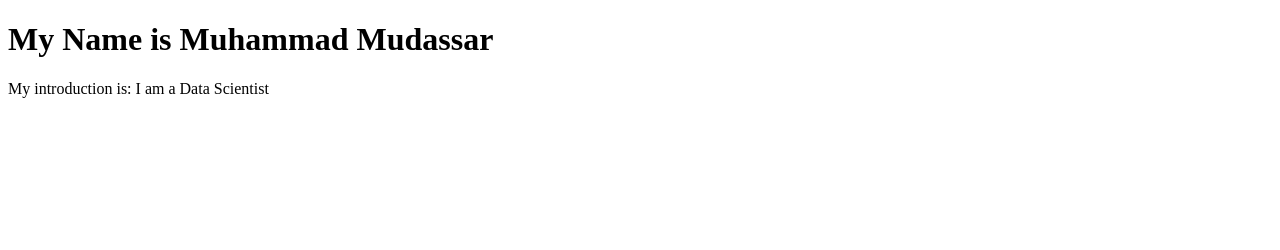
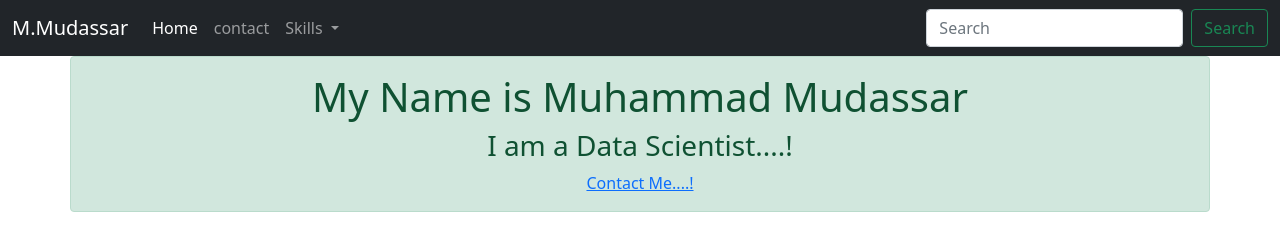
Before and after one commit to muaddasrm/My-Portfolio, a plain HTML site: page index.html in a window 1280 px wide. Drawn offline with nearby package versions, Linux system fonts and the light colour scheme.

Commit message:
fix index.html

```diff
--- a/index.html
+++ b/index.html
@@ -1,9 +1,67 @@
-<!DOCTYPE html>
-<html>
-<body>
+<!doctype html>
+<html lang="en">
+  <head>
+    <!-- Required meta tags -->
+    <meta charset="utf-8">
+    <meta name="viewport" content="width=device-width, initial-scale=1">
 
-<h1>My Name is Muhammad Mudassar</h1>
-<p>My introduction is: I am a Data Scientist</p>
+    <!-- Bootstrap CSS -->
+    <link href="https://cdn.jsdelivr.net/npm/bootstrap@5.1.3/dist/css/bootstrap.min.css" rel="stylesheet" integrity="sha384-1BmE4kWBq78iYhFldvKuhfTAU6auU8tT94WrHftjDbrCEXSU1oBoqyl2QvZ6jIW3" crossorigin="anonymous">
 
-</body>
+    <title>Hello, world!</title>
+  </head>
+  <body>
+
+    <nav class="navbar navbar-expand-lg navbar-dark bg-dark">
+        <div class="container-fluid">
+          <a class="navbar-brand" href="#">M.Mudassar</a>
+          <button class="navbar-toggler" type="button" data-bs-toggle="collapse" data-bs-target="#navbarSupportedContent" aria-controls="navbarSupportedContent" aria-expanded="false" aria-label="Toggle navigation">
+            <span class="navbar-toggler-icon"></span>
+          </button>
+          <div class="collapse navbar-collapse" id="navbarSupportedContent">
+            <ul class="navbar-nav me-auto mb-2 mb-lg-0">
+              <li class="nav-item">
+                <a class="nav-link active" aria-current="page" href="#">Home</a>
+              </li>
+              <li class="nav-item">
+                <a class="nav-link" href="#">contact</a>
+              </li>
+              <li class="nav-item dropdown">
+                <a class="nav-link dropdown-toggle" href="#" id="navbarDropdown" role="button" data-bs-toggle="dropdown" aria-expanded="false">
+                  Skills
+                </a>
+                <ul class="dropdown-menu" aria-labelledby="navbarDropdown">
+                  <li><a class="dropdown-item" href="#">Python</a></li>
+                  <li><a class="dropdown-item" href="#">Machine Learning</a></li>
+                  <li><hr class="dropdown-divider"></li>
+                  <li><a class="dropdown-item" href="#">Natural Language Processing</a></li>
+                </ul>
+              </li>
+            </ul>
+            <form class="d-flex">
+              <input class="form-control me-2" type="search" placeholder="Search" aria-label="Search">
+              <button class="btn btn-outline-success" type="submit">Search</button>
+            </form>
+          </div>
+        </div>
+      </nav>
+
+
+
+    <div class="container alert alert-success text-center">
+    <h1>My Name is Muhammad Mudassar</h1>
+    <h3>I am a Data Scientist....!</h3>
+ <a href="contact.html">Contact Me....!</a>
+</div>
+    <!-- Optional JavaScript; choose one of the two! -->
+
+    <!-- Option 1: Bootstrap Bundle with Popper -->
+    <script src="https://cdn.jsdelivr.net/npm/bootstrap@5.1.3/dist/js/bootstrap.bundle.min.js" integrity="sha384-ka7Sk0Gln4gmtz2MlQnikT1wXgYsOg+OMhuP+IlRH9sENBO0LRn5q+8nbTov4+1p" crossorigin="anonymous"></script>
+
+    <!-- Option 2: Separate Popper and Bootstrap JS -->
+    <!--
+    <script src="https://cdn.jsdelivr.net/npm/@popperjs/core@2.10.2/dist/umd/popper.min.js" integrity="sha384-7+zCNj/IqJ95wo16oMtfsKbZ9ccEh31eOz1HGyDuCQ6wgnyJNSYdrPa03rtR1zdB" crossorigin="anonymous"></script>
+    <script src="https://cdn.jsdelivr.net/npm/bootstrap@5.1.3/dist/js/bootstrap.min.js" integrity="sha384-QJHtvGhmr9XOIpI6YVutG+2QOK9T+ZnN4kzFN1RtK3zEFEIsxhlmWl5/YESvpZ13" crossorigin="anonymous"></script>
+    -->
+  </body>
 </html>
```
